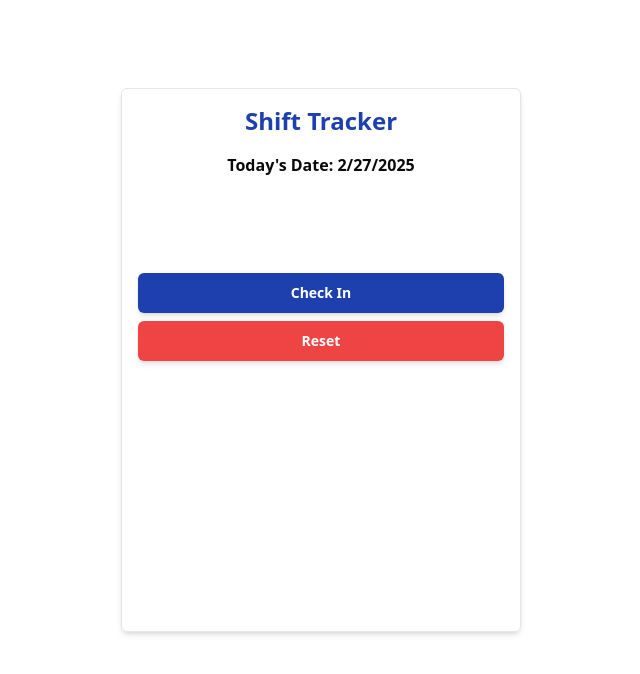
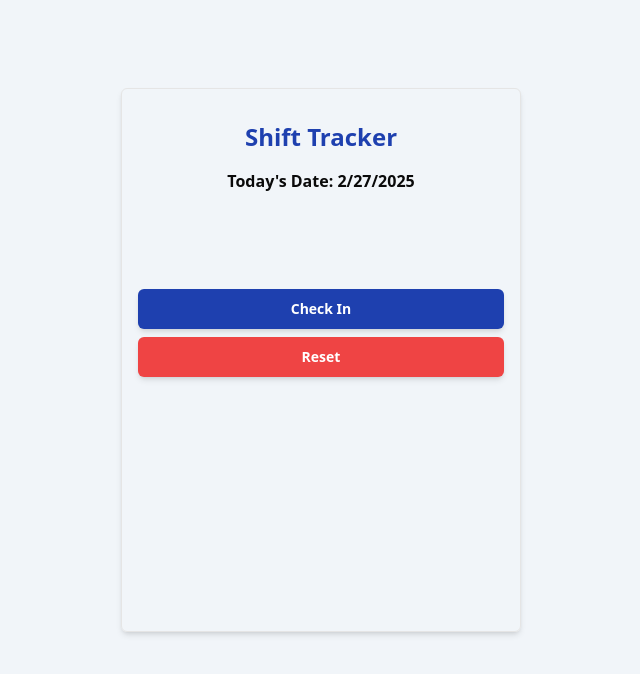
Before and after one commit to gauravThakur-sgl/shift-tracker, a React (Vite) app: page / in a window 1280 px wide. Shown: the top 674 px of the page, without its empty margins (319-959 px from the left). Built offline with nearby package versions, Linux system fonts and the light colour scheme.

Commit message:
added background

```diff
--- a/src/page/ShiftTracker.tsx
+++ b/src/page/ShiftTracker.tsx
@@ -80,7 +80,7 @@ export const ShiftTracker = () => {
       setCheckOutTime(checkOut);
       localStorage.setItem("outtime", checkOut.toISOString());
 
-      const netShiftTime = Number(totalTime) / 1000; // net Shift time in hour
+      const netShiftTime = Number(totalTime) / (1000 * 60 * 60); // net Shift time in hour
 
       if (netShiftTime >= 9) {
         setIsShiftOver(true);
@@ -114,9 +114,9 @@ export const ShiftTracker = () => {
   const showLastCheckIn = lastcheckin && !checkInTime && !isShiftOver; // show last checkin time only when checkin time is not present and shift is not over
 
   return (
-    <div className="h-screen flex justify-center pt-20 pb-40 px-2">
-      <div className="shadow-md rounded-md m-2 border flex flex-col justify-start w-full gap-2 p-4  max-w-screen-mobile">
-        <h3 className="text-2xl font-bold text-blue-800 text-center">Shift Tracker</h3>
+    <div className="h-screen flex justify-center pt-20 pb-40 px-2 bg-slate-100">
+      <div className="shadow-md rounded-md m-2 border flex flex-col justify-start w-full gap-2 p-4 max-h-shift-tracker  max-w-screen-mobile ">
+        <h3 className="text-2xl font-bold text-blue-800 text-center mt-4">Shift Tracker</h3>
 
         <p className="text-center font-semibold my-2">Today's Date: {new Date().toLocaleDateString()}</p>
 
```
